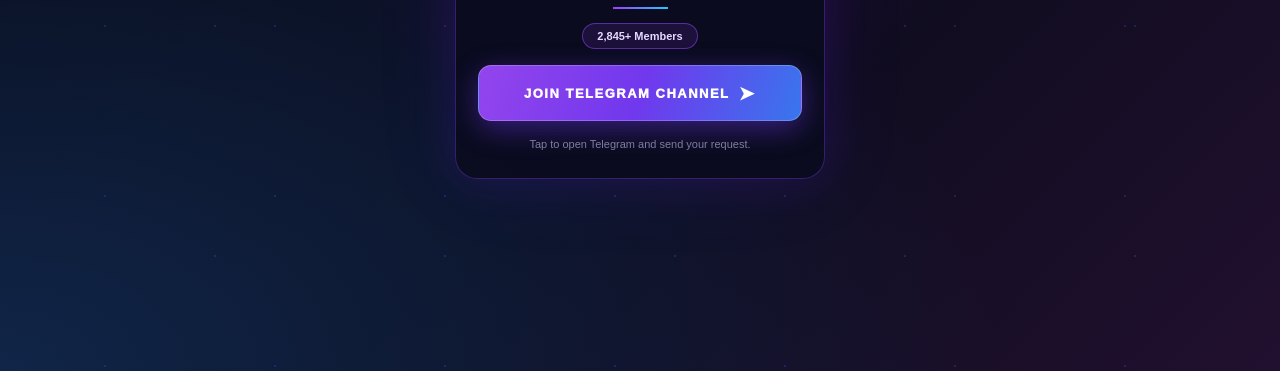
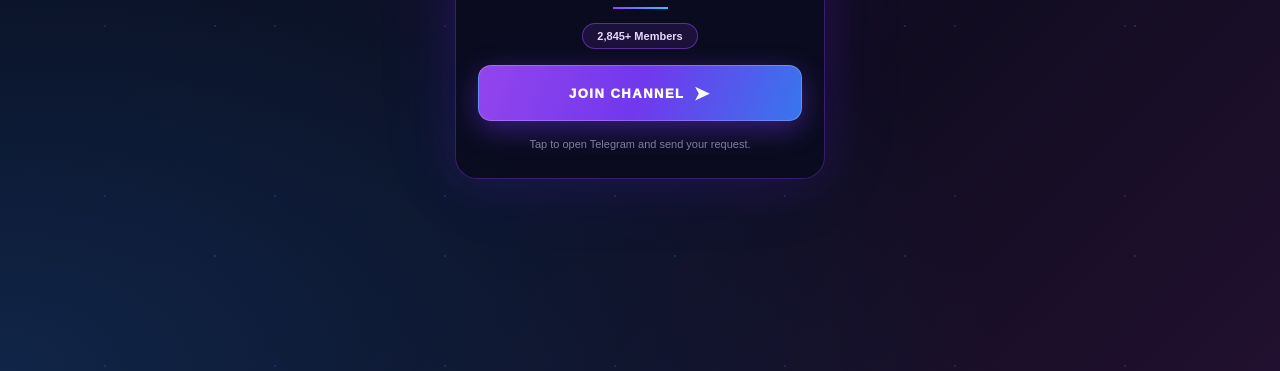
Before and after one commit to SakuraBhai/VivekAdvantage, a plain HTML site: page index.html in a window 1280 px wide. Shown: the part 429-800 px from the top of the page. Drawn offline with Linux system fonts and the light colour scheme.

Commit message:
Update index.html

```diff
--- a/index.html
+++ b/index.html
@@ -239,7 +239,7 @@ h1 {
             rel="noopener noreferrer"
             onclick="if(typeof fbq === 'function') { fbq('track', 'Lead'); }"
         >
-            JOIN TELEGRAM CHANNEL
+            JOIN CHANNEL
             <span class="arrow">➤</span>
         </a>
 
```
